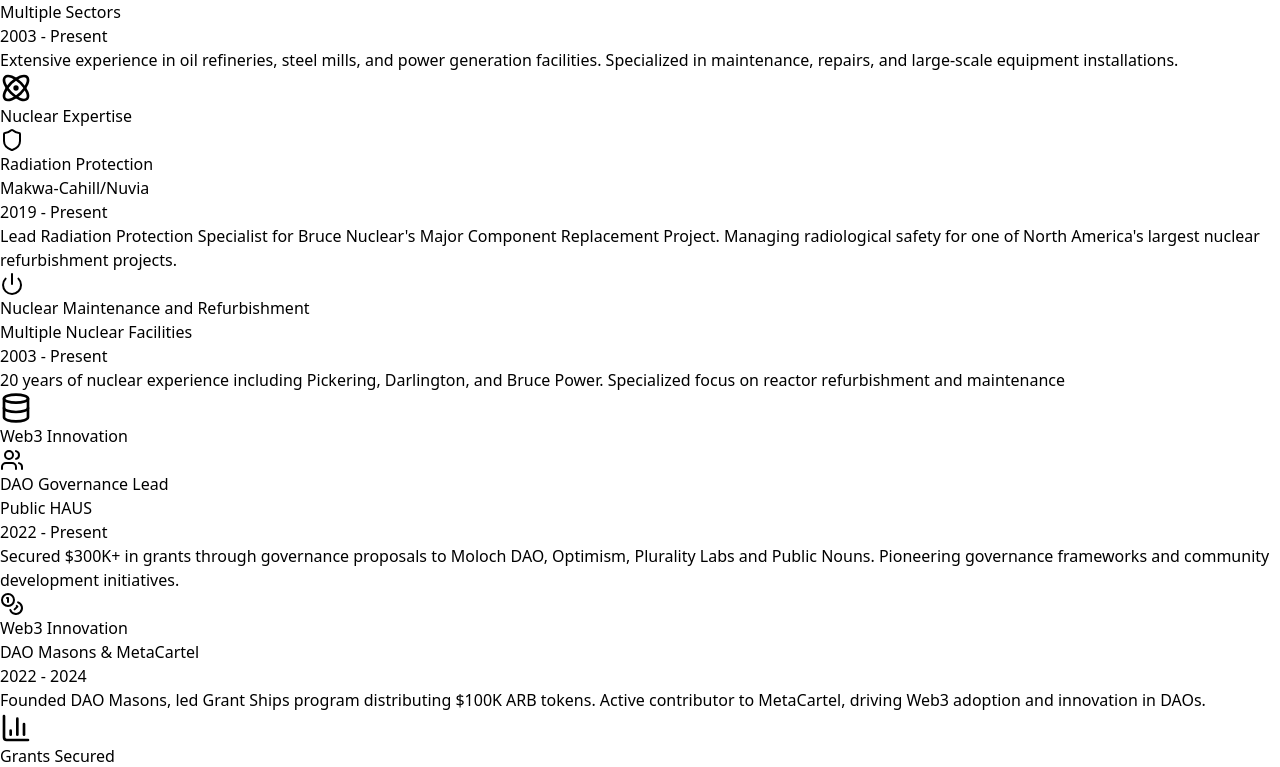
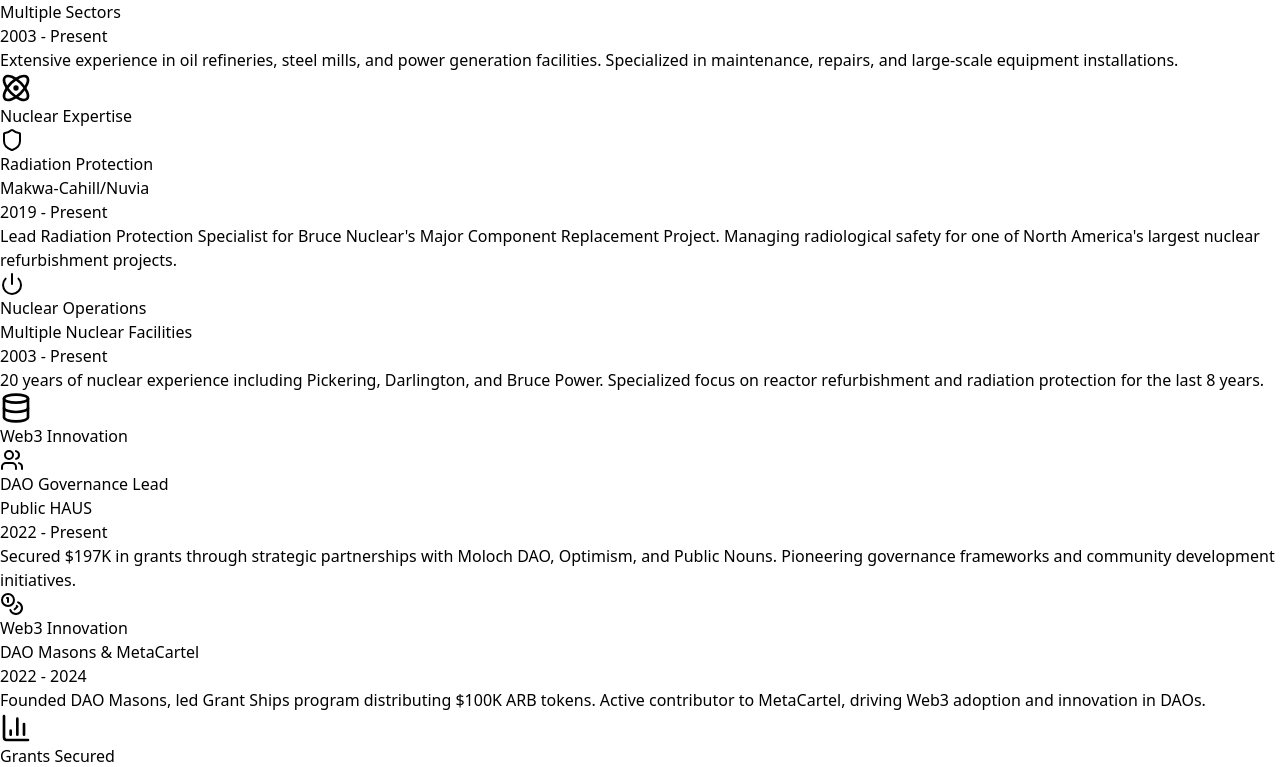
Before and after one commit to boilerrat/portfolio, a React (Vite) app: page / in a window 1280 px wide. Shown: the part 426-1193 px from the top of the page. Built offline with nearby package versions, Linux system fonts and the light colour scheme.

Commit message:
fixed imports

```diff
--- a/src/components/Expertise/index.tsx
+++ b/src/components/Expertise/index.tsx
@@ -1,5 +1,5 @@
 import React from 'react';
-import { Atom, Database, Shield, Binary, Users, Award, Wrench, Factory, Power, Coins } from 'lucide-react';
+import { Atom, Database, Shield, Users, Wrench, Factory, Power, Coins } from 'lucide-react';
 import { ExpertiseProps, ExperienceCardProps, SectionProps } from './types';
 import { ExperienceItem } from '../../types';
 
@@ -75,10 +75,10 @@
     icon: Shield
   },
   {
-    title: "Nuclear Maintenance and Refurbishment",
+    title: "Nuclear Operations",
     company: "Multiple Nuclear Facilities",
     period: "2003 - Present",
-    description: "20 years of nuclear experience including Pickering, Darlington, and Bruce Power. Specialized focus on reactor refurbishment and maintenance",
+    description: "20 years of nuclear experience including Pickering, Darlington, and Bruce Power. Specialized focus on reactor refurbishment and radiation protection for the last 8 years.",
     icon: Power
   }
 ];
@@ -88,7 +88,7 @@
     title: "DAO Governance Lead",
     company: "Public HAUS",
     period: "2022 - Present",
-    description: "Secured $300K+ in grants through governance proposals to Moloch DAO, Optimism, Plurality Labs and Public Nouns. Pioneering governance frameworks and community development initiatives.",
+    description: "Secured $197K in grants through strategic partnerships with Moloch DAO, Optimism, and Public Nouns. Pioneering governance frameworks and community development initiatives.",
     icon: Users
   },
   {
```
